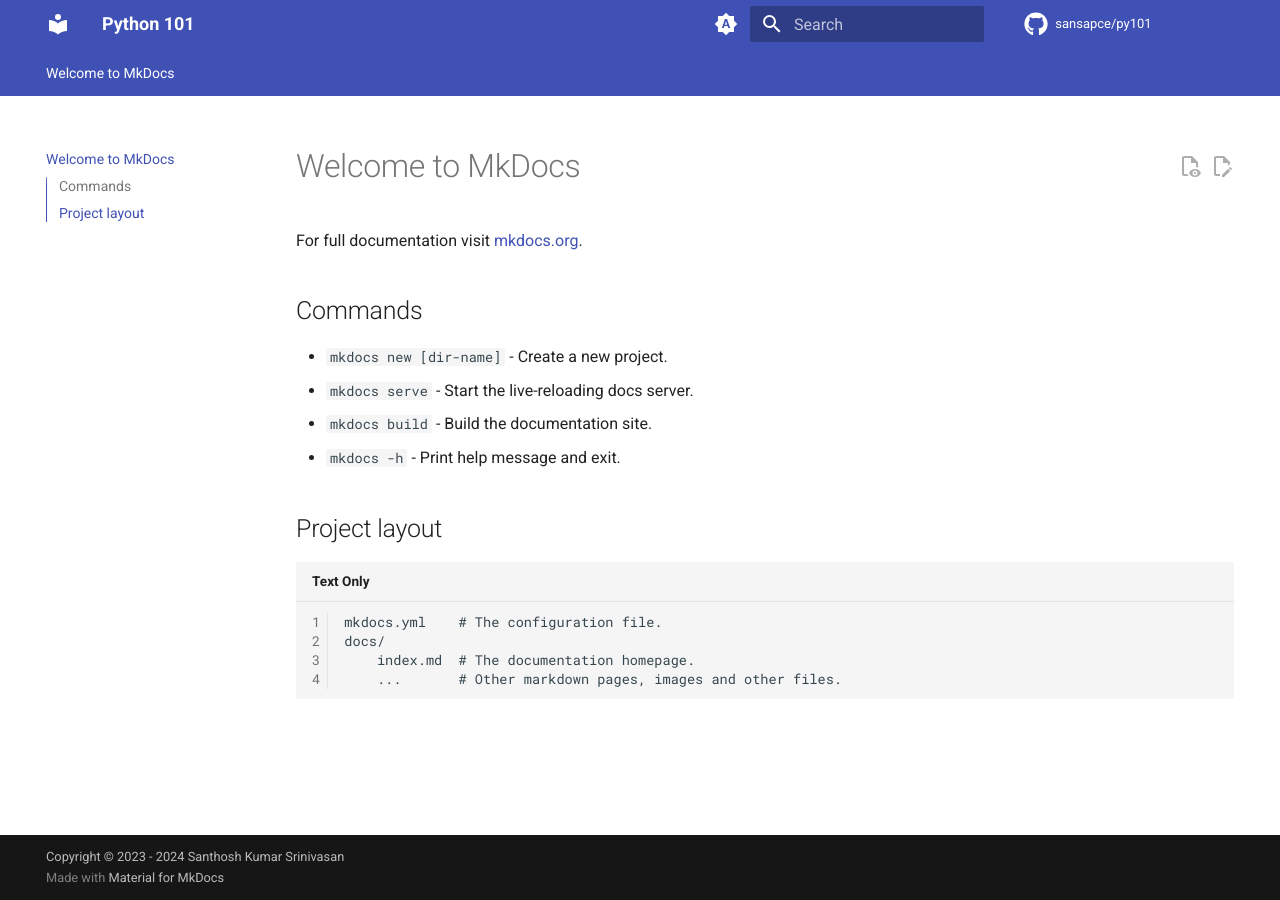
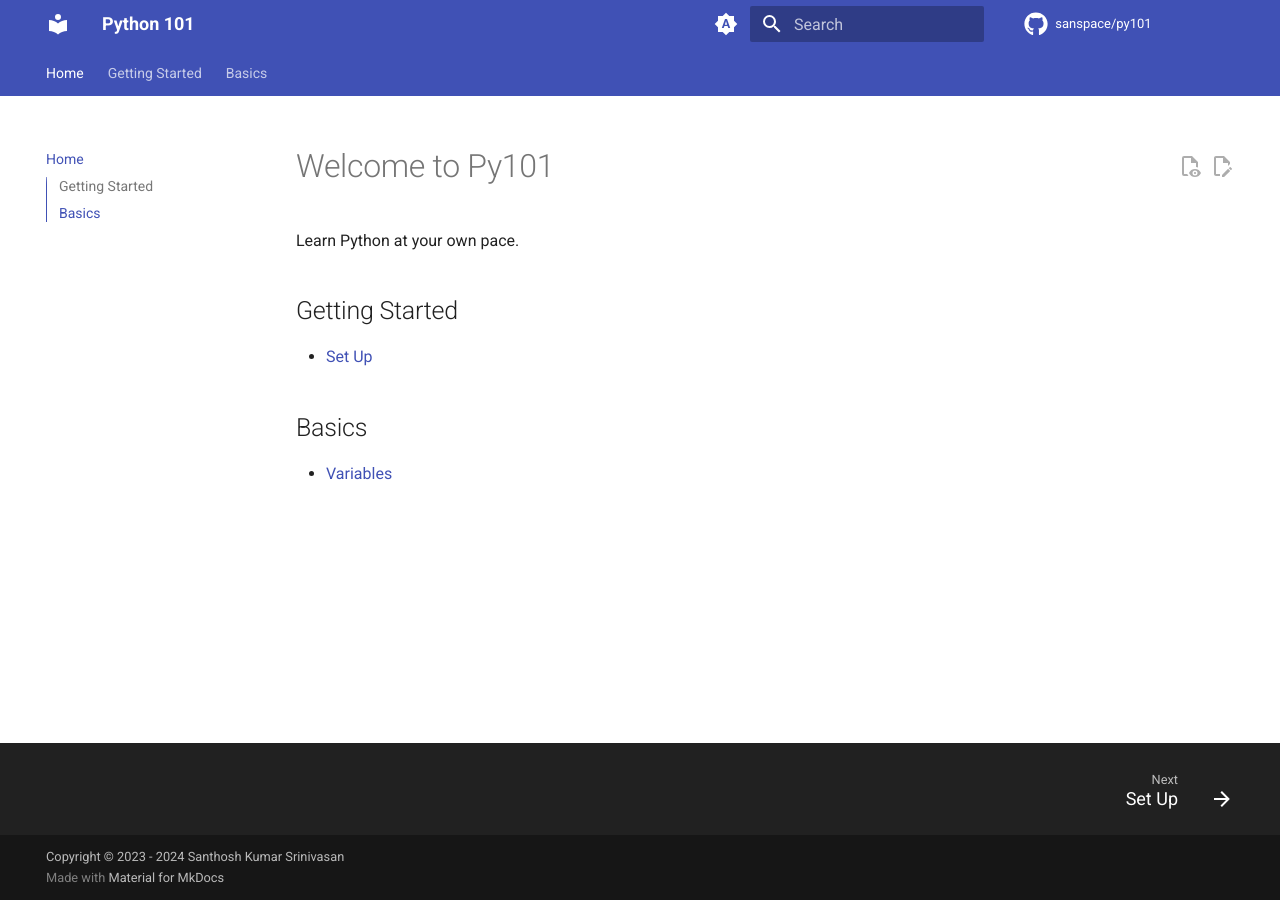
Before and after one commit to sanspace/py101, an MkDocs documentation site: the page built from docs/index.md, in a window 1280 px wide. Built offline with MkDocs 1.6.1 and Material for MkDocs 9.7.7, drawn with Linux system fonts in a browser that asks for light colours; comment, search, counter and statistics services are not loaded; the version menu is left out.

Commit message:
add getting started material (#3)
* add material; WIP

* add sparce checkout; fixes #1

```diff
--- a/docs/index.md
+++ b/docs/index.md
@@ -1,17 +1,11 @@
-# Welcome to MkDocs
+# Welcome to Py101
 
-For full documentation visit [mkdocs.org](https://www.mkdocs.org).
+Learn Python at your own pace.
 
-## Commands
+## Getting Started
 
-* `mkdocs new [dir-name]` - Create a new project.
-* `mkdocs serve` - Start the live-reloading docs server.
-* `mkdocs build` - Build the documentation site.
-* `mkdocs -h` - Print help message and exit.
+  - [Set Up](getting_started/setup.md)
 
-## Project layout
+## Basics
 
-    mkdocs.yml    # The configuration file.
-    docs/
-        index.md  # The documentation homepage.
-        ...       # Other markdown pages, images and other files.
+  - [Variables](basics/variables.md)
--- a/mkdocs.yml
+++ b/mkdocs.yml
@@ -1,10 +1,17 @@
 site_name: Python 101
 site_description: San's Python Tutorial
 site_url: https://sanspace.in/py101
-repo_name: sansapce/py101
-repo_url: https://github.com/sansapce/py101
+repo_name: sanspace/py101
+repo_url: https://github.com/sanspace/py101
 edit_uri: edit/main/docs/
 copyright: Copyright &copy; 2023 - 2024 Santhosh Kumar Srinivasan
+
+nav:
+  - Home: index.md
+  - Getting Started:
+    - Set Up: getting_started/setup.md
+  - Basics:
+    - Variables: basics/variables.md
 
 theme:
   name: material
```
Also changed, not shown: docs/basics/index.md (added, +9 -0 lines), docs/data_structures/index.md (added, +6 -0 lines), docs/getting_started/setup.md (added, +38 -0 lines), docs/basics/variables.md (added), 1 other file.
